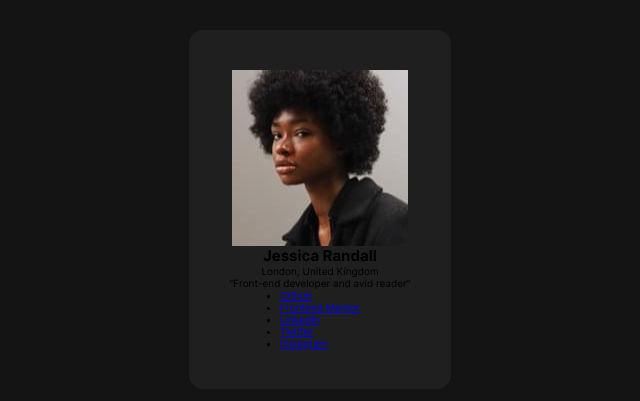
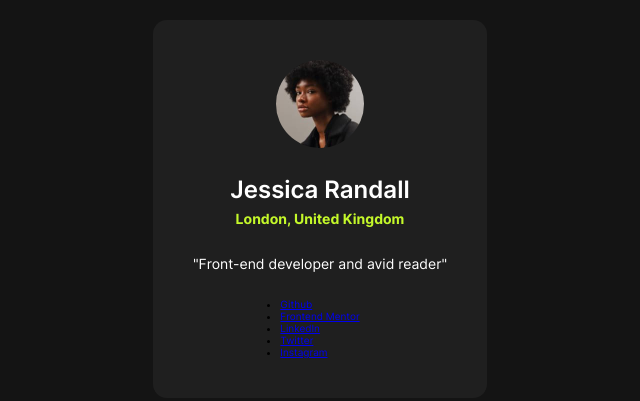
Before and after one commit to WhatsIgorDoing/social-links-profile, a plain HTML site: page index.html in a window 1280 px wide. Shown: the part 191-592 px from the top of the page, without its empty margins (320-960 px from the left). Drawn offline with Linux system fonts and the light colour scheme; files whose address does not match are found by name.

Commit message:
Add class names to image and links in card for improved styling consistency

```diff
--- a/index.html
+++ b/index.html
@@ -15,17 +15,17 @@
 
   <main>
     <article class="card">
-      <img src="./assets/images/avatar-jessica.jpeg" alt="Profile picture of Jessica Randall">
+      <img class= "card__image" src="./assets/images/avatar-jessica.jpeg" alt="Profile picture of Jessica Randall">
       <h1 class="card__name">Jessica Randall</h1>
       <p class="card__location">London, United Kingdom</p>
       <p class="card__bio">"Front-end developer and avid reader"</p>
       <nav class="social-links">
         <ul>
-          <li><a href="#">Github</a></li>
-          <li><a href="#">Frontend Mentor</a></li>
-          <li><a href="#">LinkedIn</a></li>
-          <li><a href="#">Twitter</a></li>
-          <li><a href="#">Instagram</a></li>
+          <li><a class="card__link" href="#">Github</a></li>
+          <li><a class="card__link" href="#">Frontend Mentor</a></li>
+          <li><a class="card__link" href="#">LinkedIn</a></li>
+          <li><a class="card__link" href="#">Twitter</a></li>
+          <li><a class="card__link" href="#">Instagram</a></li>
         </ul>
       </nav>
     </article>
--- a/style/style.css
+++ b/style/style.css
@@ -37,6 +37,12 @@ html{
     --color-text-primary: #FFFFFF;
     --color-text-secondary: #C4F82A;
 
+    --font-size-24: 2.4rem;
+    --font-size-14: 1.4rem;
+
+    --line-height: 150%;
+    --letter-spacing: 0rem;
+
     --spacing-40: 4.0rem;
     --spacing-24: 2.4rem;
     --spacing-16: 1.6rem;
@@ -55,8 +61,6 @@ body{
     font-family: 'Inter', sans-serif;
 }
 
-
-
 .card{
     display: flex;
     flex-direction: column;
@@ -66,3 +70,36 @@ body{
     padding: var(--spacing-40);
     border-radius: 1.4rem;
 }
+
+.card__image{
+    width: 8.8rem;
+    height: 8.8rem;
+    border-radius: 50%;
+    margin-bottom: var(--spacing-24);
+}
+
+.card__name{
+    color: var(--color-text-primary);
+    font-weight: 600;
+    font-size: var(--font-size-24);
+    line-height: var(--line-height);
+    letter-spacing: var(--letter-spacing);
+}
+
+.card__location{
+    color: var(--color-text-secondary);
+    font-weight: 700;
+    font-size: var(--font-size-14);
+    line-height: var(--line-height);
+    letter-spacing: var(--letter-spacing);
+    margin-bottom: var(--spacing-24);
+}
+
+.card__bio{
+    color: var(--color-text-primary);
+    font-weight: 400;
+    font-size: var(--font-size-14);
+    line-height: var(--line-height);
+    letter-spacing: var(--letter-spacing);
+    margin-bottom: var(--spacing-24);
+}
```
